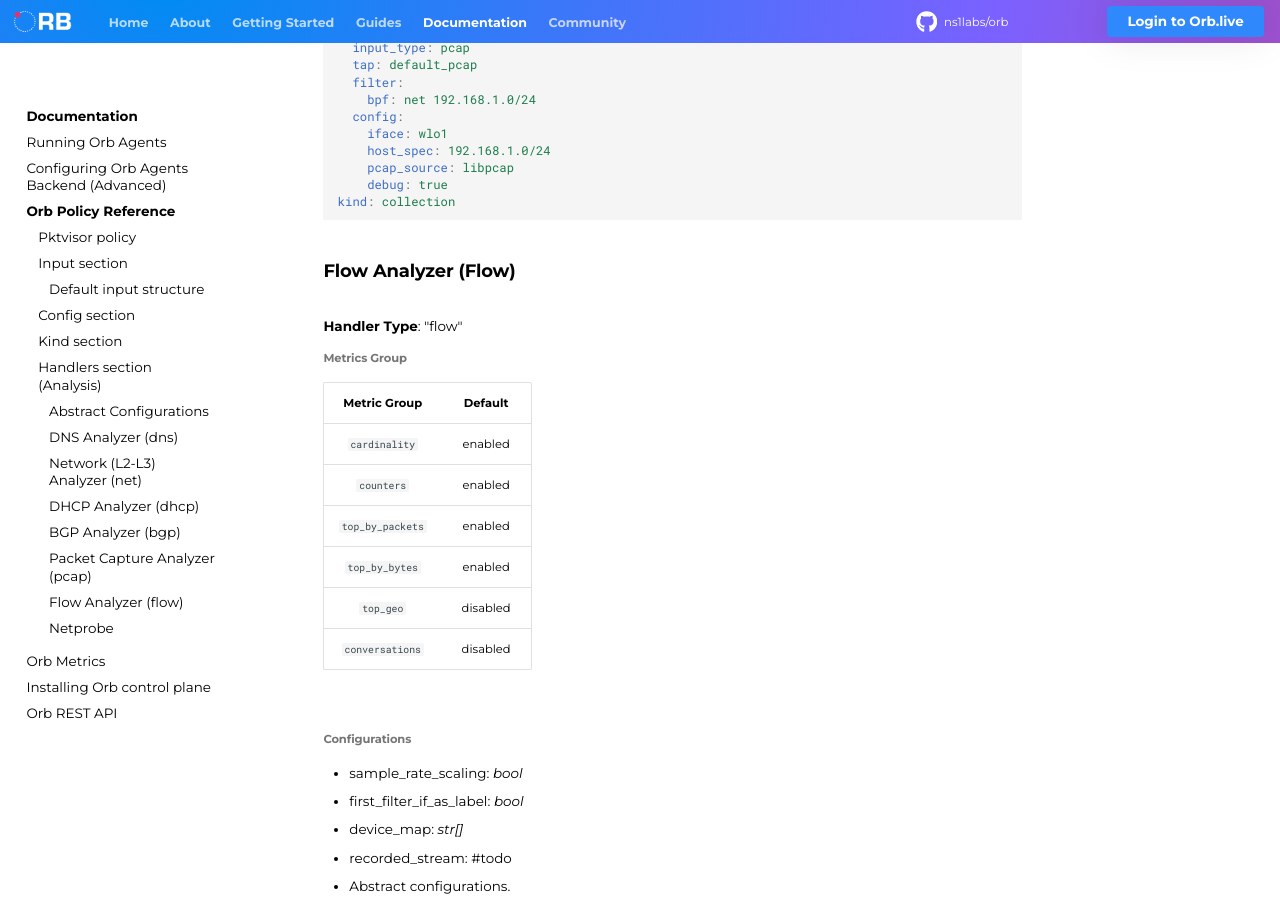
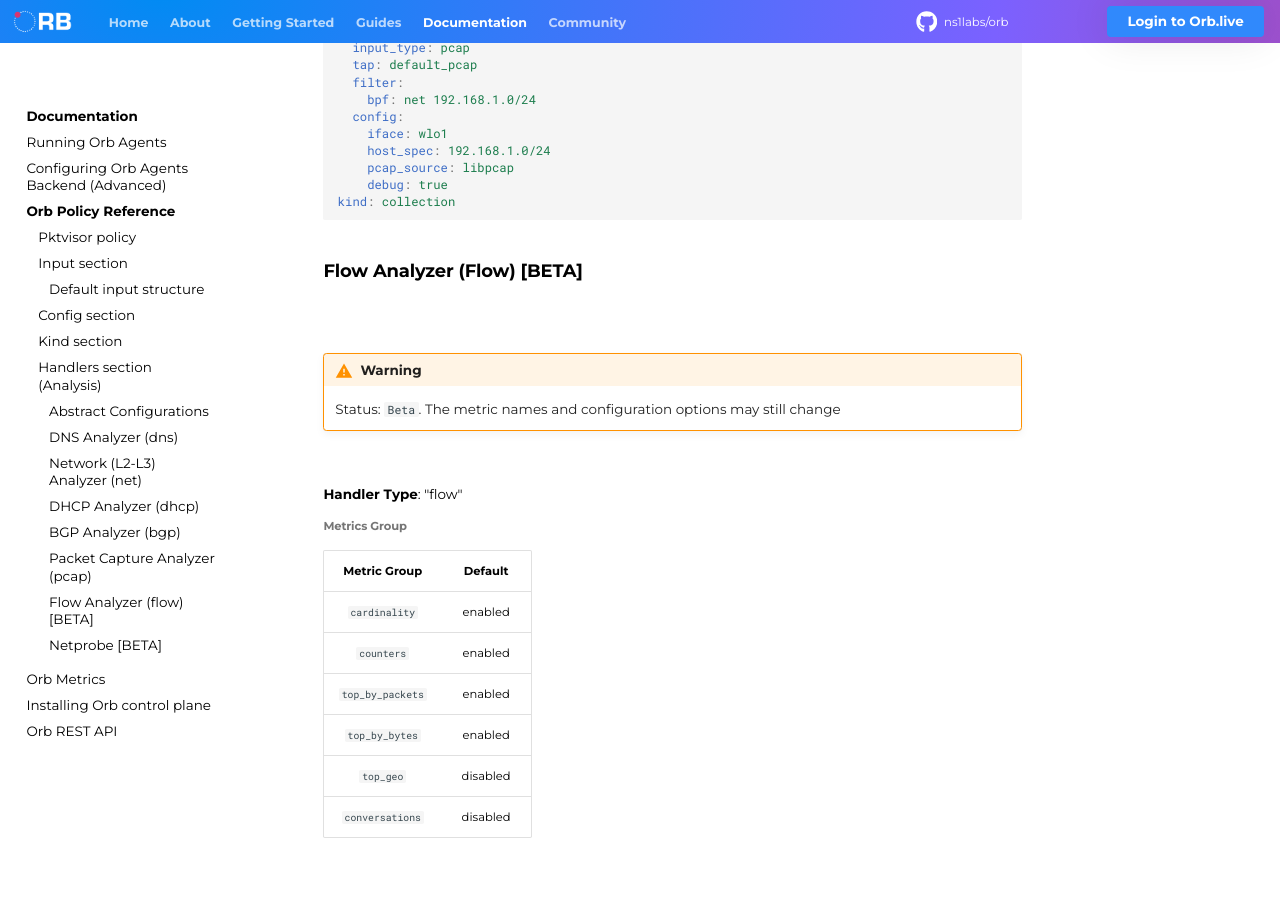
Before and after one commit to orb-community/orb-website, an MkDocs documentation site: the page built from docs/documentation/advanced_policies.md, in a window 1280 px wide and 900 px high, scrolled down 20201 px. Built offline with MkDocs 1.6.1 and Material for MkDocs 9.7.7, drawn with Linux system fonts in a browser that asks for light colours; some of the changed text lies outside the part shown.

Commit message:
handlers in beta version (#31)

````diff
--- a/docs/documentation/advanced_policies.md
+++ b/docs/documentation/advanced_policies.md
@@ -1513,7 +1513,12 @@
     ```
 
 
-### Flow Analyzer (flow)
+### Flow Analyzer (flow) [BETA]
+
+!!! warning
+
+    Status: `Beta`. The metric names and configuration options may still change
+
 **Handler Type**: "flow" <br>
 
 ###### Metrics Group <br>
@@ -1900,7 +1905,12 @@
     }
     ```
 
-### Netprobe
+### Netprobe [BETA]
+
+!!! warning
+
+    Status: `Beta`. The metric names and configuration options may still change
+
 **Handler Type**: "netprobe" <br>
 
 ###### Metrics Group <br>
````
